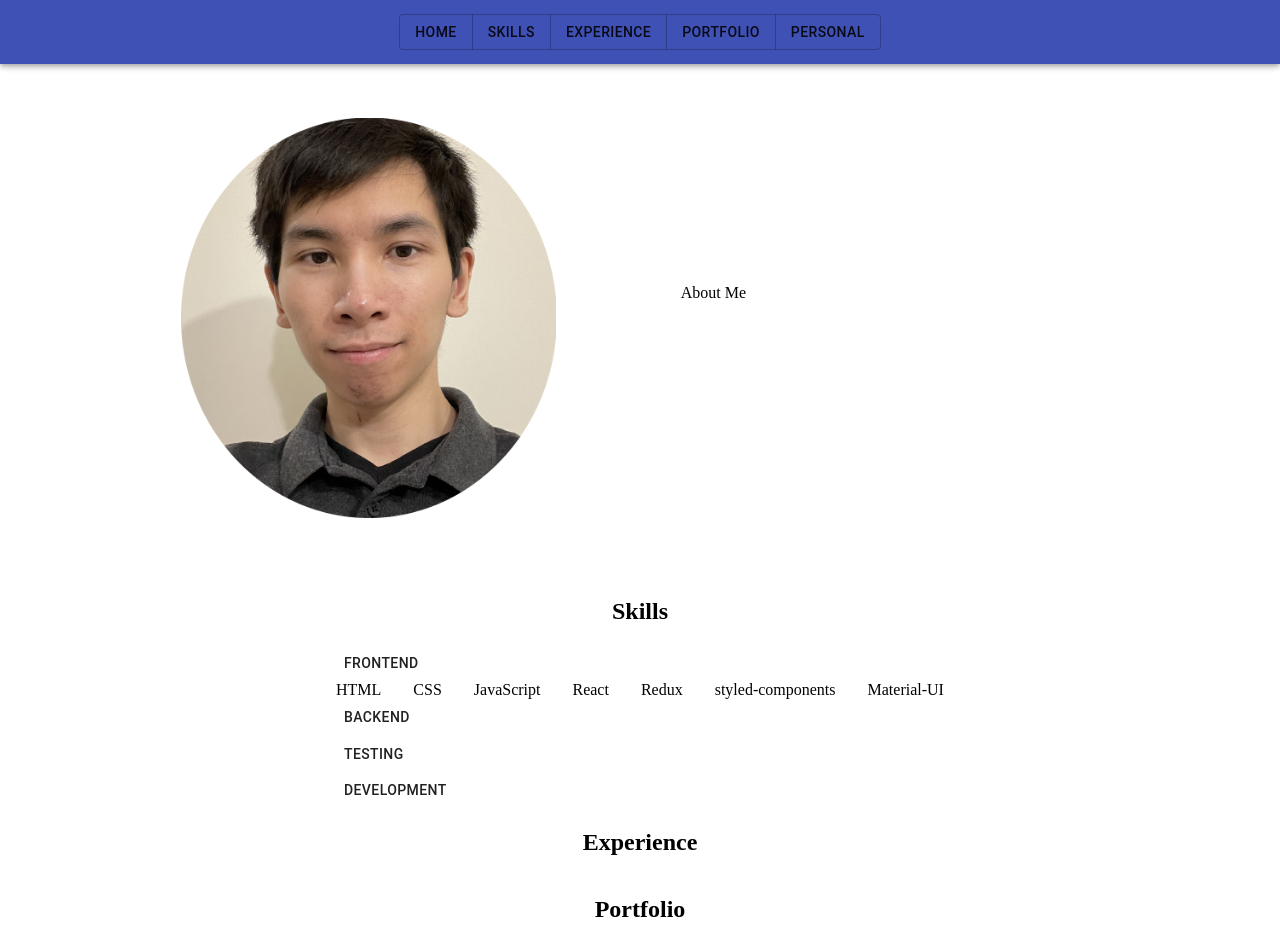
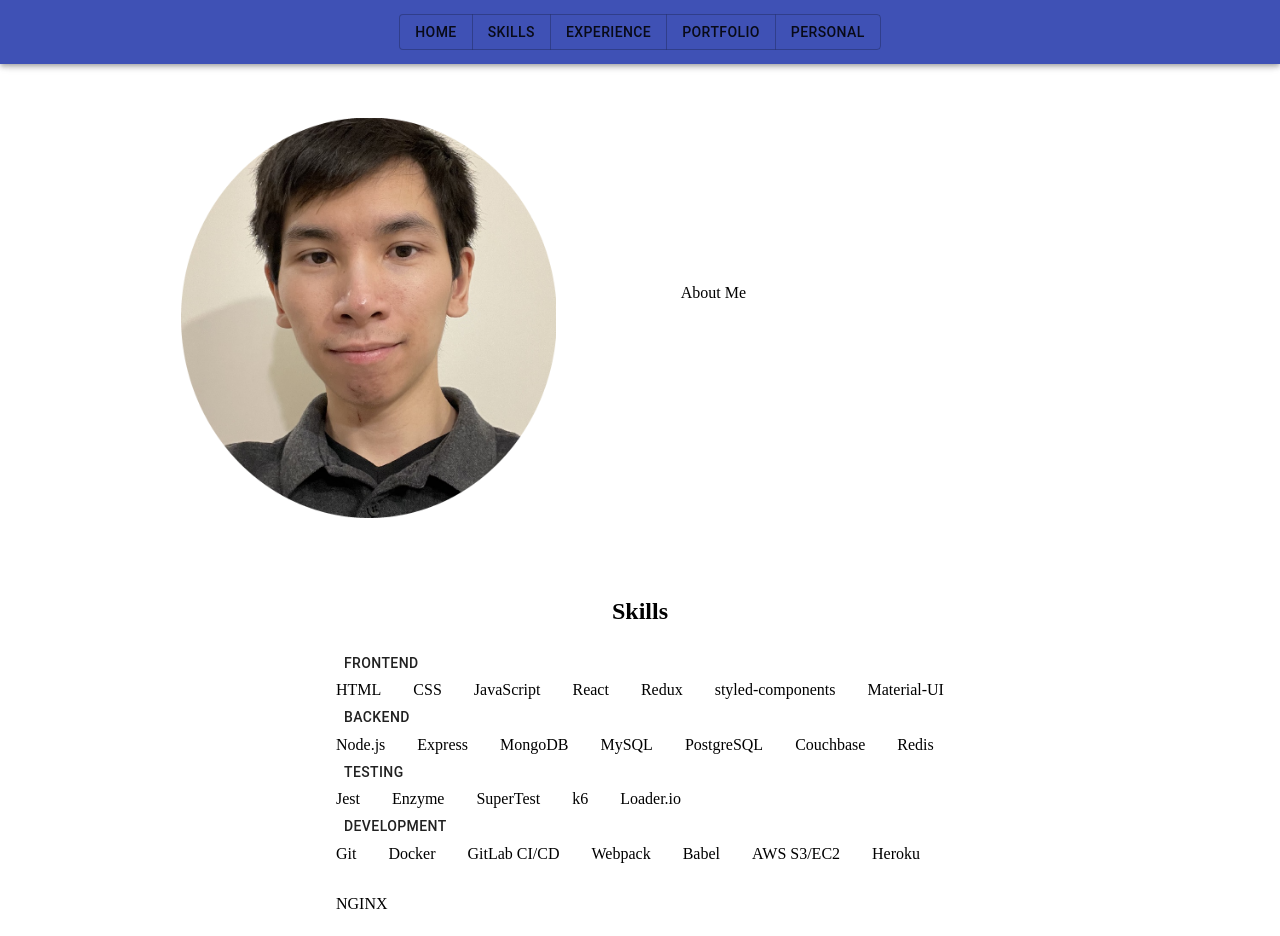
Before and after one commit to TandyN/my-website, a React app: page / in a window 1280 px wide. Shown: the top 936 px of the page. Built offline with nearby package versions, Linux system fonts and the light colour scheme.

Commit message:
Add Backend Testing & Development items

```diff
--- a/src/components/SectionSkills/BackendItems.jsx
+++ b/src/components/SectionSkills/BackendItems.jsx
@@ -1,4 +1,5 @@
 import React from 'react';
+import Grid from '@material-ui/core/Grid';
 
 const backendList = [
   'Node.js',
@@ -12,7 +13,16 @@ const backendList = [
 
 const BackendItems = () => {
   return (
-    <div>Test</div>
+    <Grid
+      container
+      spacing={4}
+    >
+      {backendList.map((value) => {
+        return (
+          <Grid item>{value}</Grid>
+        )
+      })}
+    </Grid>
   )
 }
 
--- a/src/components/SectionSkills/DevelopmentItems.jsx
+++ b/src/components/SectionSkills/DevelopmentItems.jsx
@@ -1,4 +1,5 @@
 import React from 'react';
+import Grid from '@material-ui/core/Grid';
 
 const developmentList = [
   'Git',
@@ -9,11 +10,20 @@ const developmentList = [
   'AWS S3/EC2',
   'Heroku',
   'NGINX',
-],
+];
 
 const DevelopmentItems = () => {
   return (
-    <div>Test</div>
+    <Grid
+      container
+      spacing={4}
+    >
+      {developmentList.map((value) => {
+        return (
+          <Grid item>{value}</Grid>
+        )
+      })}
+    </Grid>
   )
 }
 
--- a/src/components/SectionSkills/TestingItems.jsx
+++ b/src/components/SectionSkills/TestingItems.jsx
@@ -1,4 +1,5 @@
 import React from 'react';
+import Grid from '@material-ui/core/Grid';
 
 const testingList = [
   'Jest',
@@ -10,7 +11,16 @@ const testingList = [
 
 const TestingItems = () => {
   return (
-    <div>Test</div>
+    <Grid
+      container
+      spacing={4}
+    >
+      {testingList.map((value) => {
+        return (
+          <Grid item>{value}</Grid>
+        )
+      })}
+    </Grid>
   )
 }
 
--- a/src/components/SectionSkills/index.jsx
+++ b/src/components/SectionSkills/index.jsx
@@ -3,6 +3,9 @@ import Button from '@material-ui/core/Button';
 import Grid from '@material-ui/core/Grid';
 import { makeStyles } from '@material-ui/core/styles';
 import FrontendItems from './FrontendItems';
+import BackendItems from './BackendItems';
+import TestingItems from './TestingItems';
+import DevelopmentItems from './DevelopmentItems';
 
 const gridCategory = makeStyles({
   root: {
@@ -27,12 +30,15 @@ const SectionSkills = () => {
       </Grid>
       <Grid item className={gridCategoryClass.root}>
         <Button>Backend</Button>
+        <BackendItems />
       </Grid>
       <Grid item className={gridCategoryClass.root}>
         <Button>Testing</Button>
+        <TestingItems />
       </Grid>
       <Grid item className={gridCategoryClass.root}>
         <Button>Development</Button>
+        <DevelopmentItems />
       </Grid>
     </Grid>
   )
```
